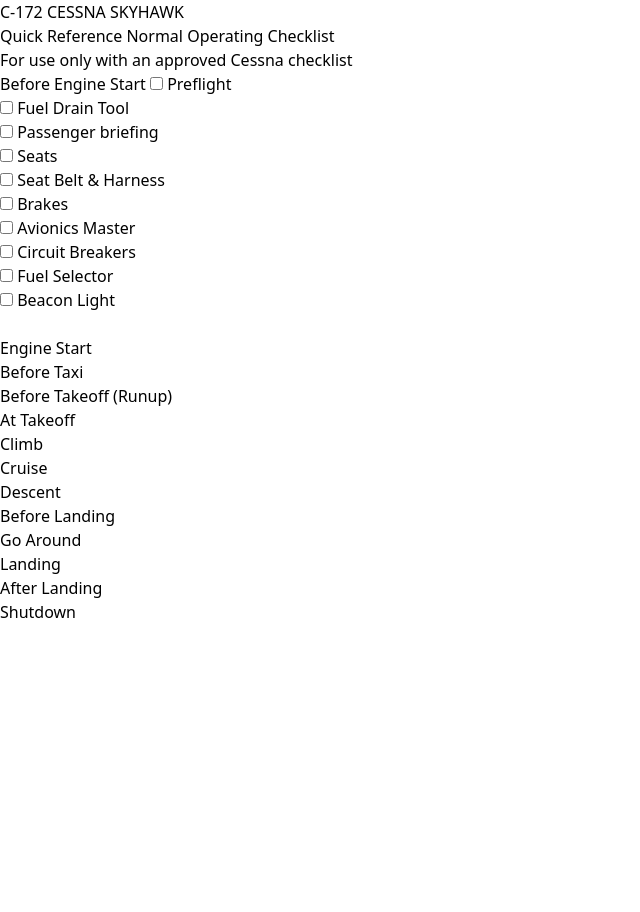
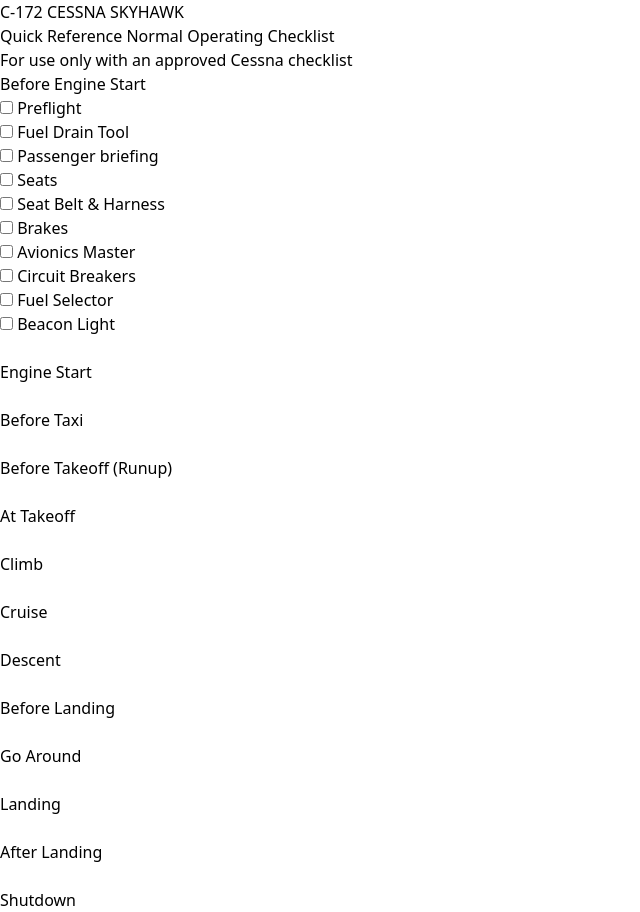
Before and after one commit to NicholasOchs/nicholasochs.github.io, a plain HTML site: page Checklist/index.html in a window 1280 px wide. Shown: the whole page, without its empty margins (0-640 px from the left). Before the commit the page ends 800 px from the top, so only its background shows below. Drawn offline with nearby package versions, Linux system fonts and the light colour scheme.

Commit message:
Update index.html

```diff
--- a/Checklist/index.html
+++ b/Checklist/index.html
@@ -9,7 +9,7 @@
 <br>For use only with an approved Cessna checklist
 </h1>
 <h2>
-    Before Engine Start
+    Before Engine Start<br>
     <input type="checkbox" id="Preflight" name="Preflight">
     <label for="Preflight"> Preflight</label><br>
     <input type="checkbox" id="Fuel Drain Tool" name="Fuel Drain Tool">
@@ -30,17 +30,17 @@
     <label for="Fuel Selector"> Fuel Selector</label><br>
     <input type="checkbox" id="Beacon Light" name="Beacon Light">
     <label for="Beacon Light"> Beacon Light</label><br>
-    <br>Engine Start
-    <br>Before Taxi
-    <br>Before Takeoff (Runup)
-    <br>At Takeoff
-    <br>Climb
-    <br>Cruise
-    <br>Descent
-    <br>Before Landing
-    <br>Go Around
-    <br>Landing
-    <br>After Landing
+    <br>Engine Start<br>
+    <br>Before Taxi<br>
+    <br>Before Takeoff (Runup)<br>
+    <br>At Takeoff<br>
+    <br>Climb<br>
+    <br>Cruise<br>
+    <br>Descent<br>
+    <br>Before Landing<br>
+    <br>Go Around<br>
+    <br>Landing<br>
+    <br>After Landing<br>
     <br>Shutdown
 </h2>
 </body>
```
